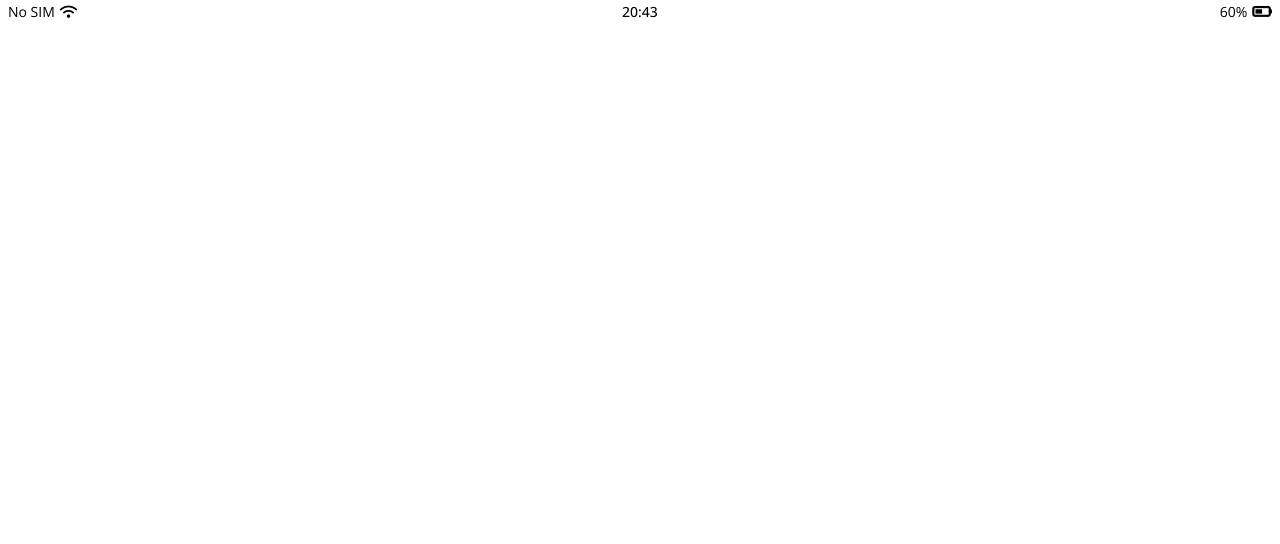
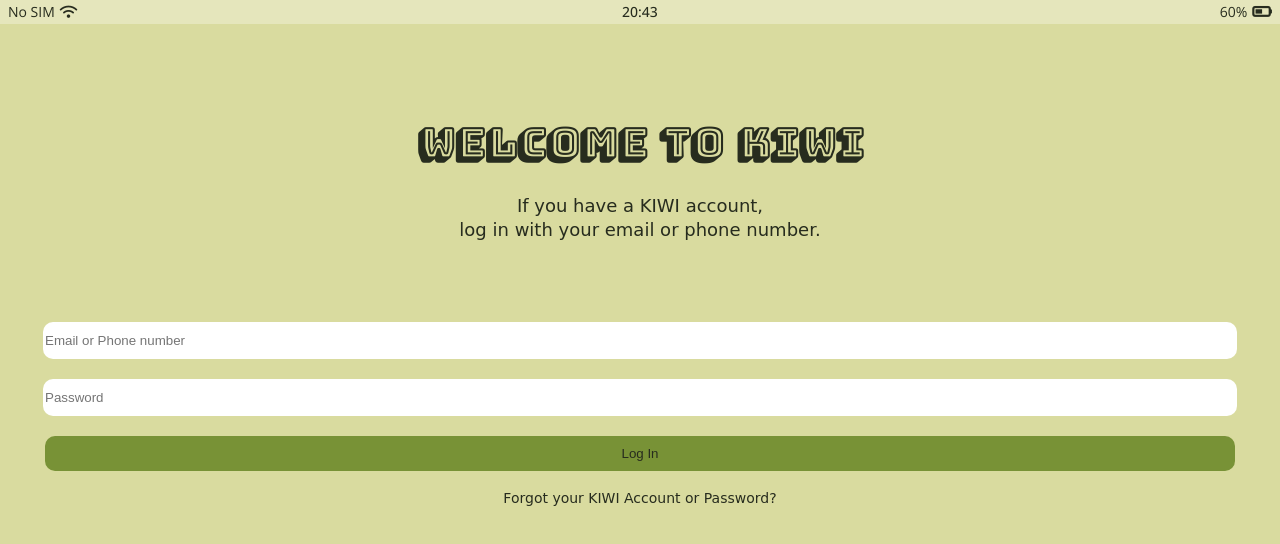
Before and after one commit to nolnoa/kiwi-chat-challenge, a plain HTML site: page index.html in a window 1280 px wide. Drawn offline with nearby package versions, Linux system fonts and the light colour scheme; a web font is replaced by a local one.

Commit message:
created login screen

```diff
--- a/css/component/status-bar.css
+++ b/css/components/status-bar.css
@@ -4,7 +4,7 @@
   display: flex;
   justify-content: space-between;
   padding: 5px 8px;
-  background-color: rgba(255, 255, 255, 0.1);
+  background-color: rgba(255, 255, 255, 0.3);
 }
 
 .status-bar__column {
--- a/css/reset.css
+++ b/css/reset.css
@@ -126,3 +126,8 @@ table {
 input:focus {
   outline: none;
 }
+
+a {
+  text-decoration: none;
+  color: inherit;
+}
--- /dev/null
+++ b/css/screens/login.css
@@ -0,0 +1,44 @@
+.welcome-header {
+  text-align: center;
+  margin-top: 100px;
+}
+.welcome-header__title {
+  font-size: 40px;
+  font-weight: 700;
+  margin-bottom: 30px;
+}
+.welcome-header__text {
+  font-size: 18px;
+  line-height: 18pt;
+}
+
+#login-form {
+  margin-top: 80px;
+  display: flex;
+  flex-direction: column;
+  align-items: center;
+  padding: 0px 20px;
+}
+#login-form input {
+  width: 100%;
+  height: 35px;
+  margin-bottom: 20px;
+  border: none;
+  border-radius: 10px;
+  color: var(--theme-color-a);
+  transition: all 0.2s ease-in-out;
+}
+#login-form input[type="submit"] {
+  background-color: var(--theme-color-c);
+}
+#login-form a {
+  font-size: 14px;
+}
+
+#login-form input:focus {
+  border-bottom: 1px solid var(--theme-color-c);
+  box-shadow: 0px 4px var(--theme-color-c);
+}
+#login-form input[type="submit"]:hover {
+  background-color: var(--theme-color-d);
+}
--- a/css/style.css
+++ b/css/style.css
@@ -1,8 +1,11 @@
 @import "reset.css";
-@import url("https://fonts.googleapis.com/css2?family=Amatic+SC:wght@400;700&family=Open+Sans:wght@400;500&display=swap");
+@import url("https://fonts.googleapis.com/css2?family=Bungee+Shade&family=Baloo+Bhaijaan+2:wght@400;600&family=Open+Sans:wght@400;500&display=swap");
 
-/* Component */
-@import "component/status-bar.css";
+/* Components */
+@import "components/status-bar.css";
+
+/* Screens */
+@import "screens/login.css";
 
 :root {
   --theme-color-a: #272c1e;
@@ -13,5 +16,13 @@
 }
 
 body {
-  font-family: "Amatic SC", cursive;
+  font-family: "Baloo Bhaijaan 2", cursive;
+  color: var(--theme-color-a);
+  background-color: var(--theme-color-e);
 }
+h1 {
+  font-family: "Bungee Shade", cursive;
+}
+main {
+  padding: 0px 25px;
+}
--- a/index.html
+++ b/index.html
@@ -23,6 +23,22 @@
         <i class="fas fa-battery-half fa-lg"></i>
       </div>
     </div>
+    <main>
+      <header class="welcome-header">
+        <h1 class="welcome-header__title">Welcome to KIWI</h1>
+        <span class="welcome-header__text"
+          >If you have a KIWI account,<br />
+          log in with your email or phone number.</span
+        >
+      </header>
+
+      <form action="friends.html" method="get" id="login-form">
+        <input type="text" placeholder="Email or Phone number" />
+        <input type="password" placeholder="Password" />
+        <input type="submit" value="Log In" />
+        <a href="#">Forgot your KIWI Account or Password?</a>
+      </form>
+    </main>
 
     <script
       src="https://kit.fontawesome.com/6478f529f2.js"
```
Also changed, not shown: friends.html (added).
